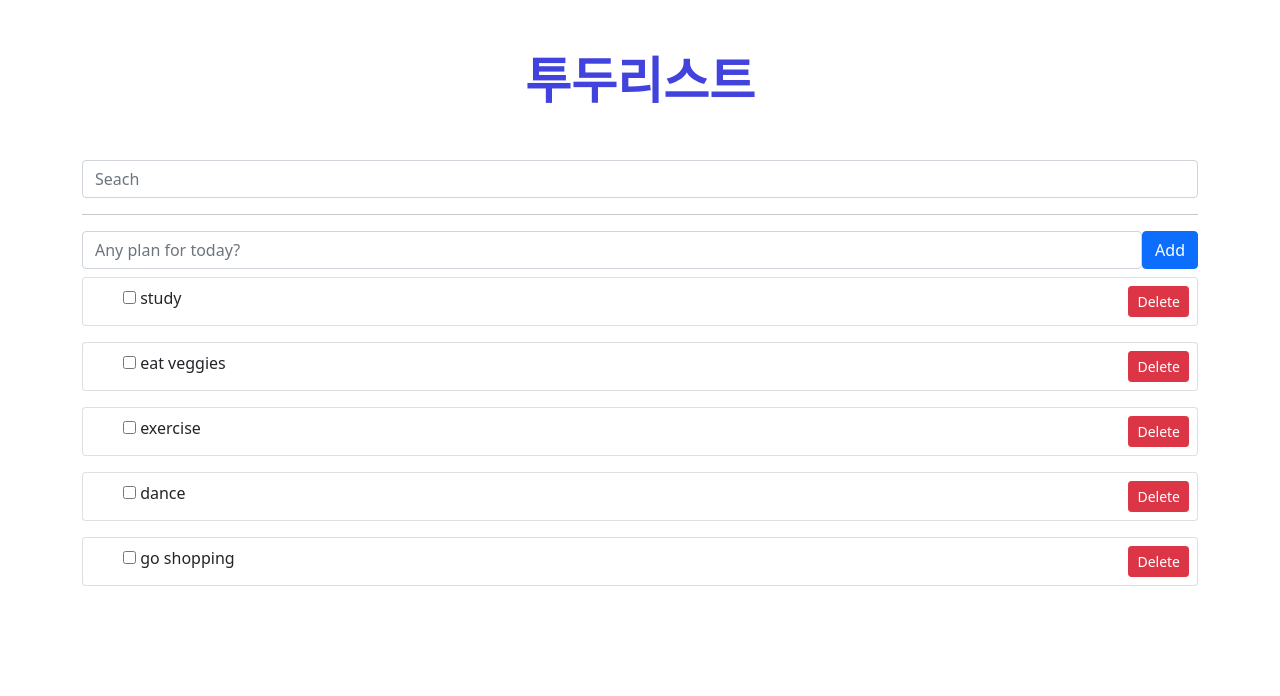
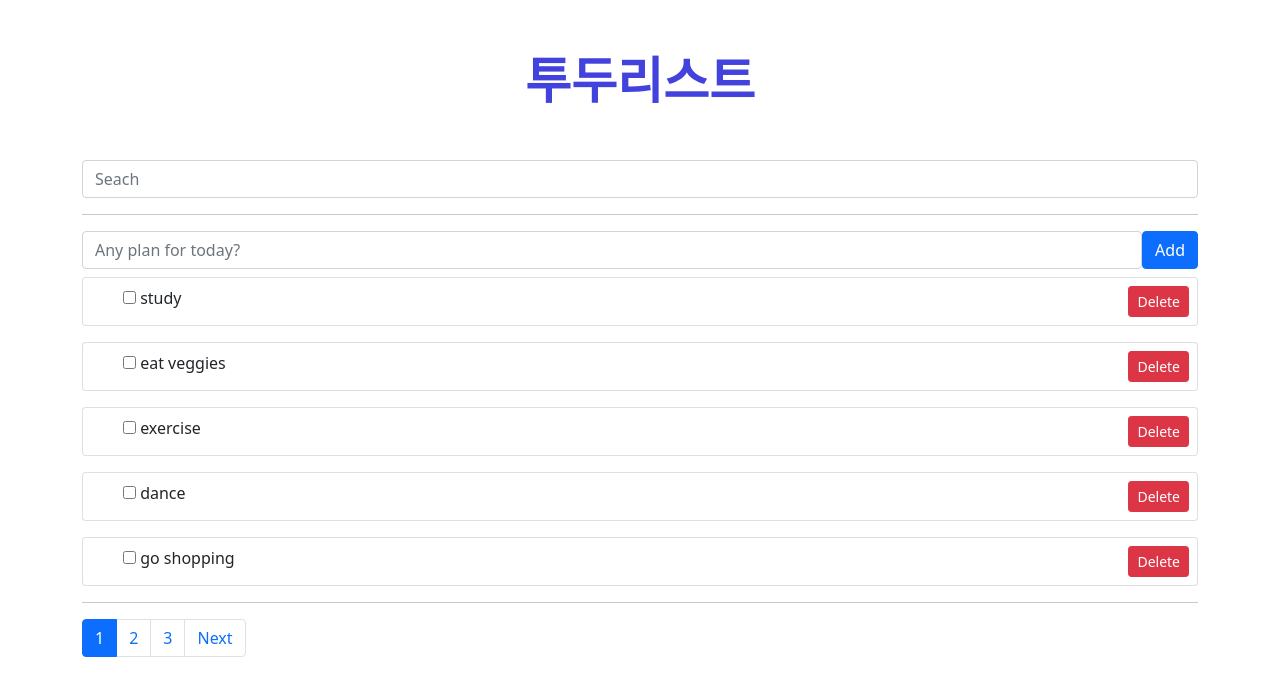
Before and after one commit to jo-soyoung/vue3-study, a Vue app: page / in a window 1280 px wide. Shown: the top 696 px of the page. Built offline with nearby package versions, Linux system fonts and the light colour scheme; data requests are answered from the project's data file.

Commit message:
:sparkles: pagination

```diff
--- a/db.json
+++ b/db.json
@@ -24,6 +24,36 @@
       "subject": "go shopping",
       "completed": false,
       "id": 5
+    },
+    {
+      "subject": "1",
+      "completed": false,
+      "id": 6
+    },
+    {
+      "subject": "2",
+      "completed": false,
+      "id": 7
+    },
+    {
+      "subject": "3",
+      "completed": false,
+      "id": 8
+    },
+    {
+      "subject": "4",
+      "completed": false,
+      "id": 9
+    },
+    {
+      "subject": "5",
+      "completed": false,
+      "id": 10
+    },
+    {
+      "subject": "6",
+      "completed": false,
+      "id": 11
     }
   ]
 }
--- a/src/App.vue
+++ b/src/App.vue
@@ -3,11 +3,28 @@
   <h1 class="todo-title">투두리스트</h1>
   <input type="text" class="form-control" v-model="searchText" placeholder="Seach">
   <hr/>
+
   <TodoForm @add-todo="addTodo"/>
   <strong style="color: red">{{error}}</strong>
   <p v-if="!filteredTodos.length">You have nothing to do.</p>
+
   <TodoList
     :todos="filteredTodos" @toggle-todo="toggleTodo" @delete-todo="deleteTodo" />
+  <hr/>
+
+  <nav aria-label="Page navigation example">
+    <ul class="pagination">
+      <li class="page-item" v-if="currentPage !== 1">
+        <a class="page-link" href="#" @click="getTodos(currentPage - 1)">Previous</a>
+      </li>
+      <li v-for="i of numOfPages" :key="i" class="page-item" :class="currentPage===i? 'active':''">
+        <a class="page-link" href="#" @click="getTodos(i)">{{i}}</a>
+      </li>
+      <li class="page-item" v-if="numOfPages !== currentPage">
+        <a class="page-link" href="#"  @click="getTodos(currentPage + 1)">Next</a>
+      </li>
+    </ul>
+  </nav>
 </div>
 </template>
 
@@ -25,16 +42,23 @@ export default {
   setup() {
       const todos = ref([]);
       const error = ref('');
+      const numOfTodos = ref(0)
+      const currentPage = ref(1)
+      const limit = 5
 
-      const getTodos = async() => {
-        error.value = ''
+      const numOfPages = computed(()=> {
+        return Math.ceil(numOfTodos.value/limit)
+      })
+
+      const getTodos = async(page = currentPage.value) => {
+        currentPage.value = page
+
         try {
-          const res = await axios.get('http://localhost:3000/todos')
-          console.log(res.data)
+          const res = await axios.get(`http://localhost:3000/todos?_page=${page}&_limit=${limit}`)
+          numOfTodos.value = res.headers['x-total-count']
           todos.value = res.data
         } catch (err) {
           console.log(err)
-          error.value = 'Oops Something went wrong!'
         }
       }
       getTodos()
@@ -92,11 +116,14 @@ export default {
       return {
           todos,
           addTodo,
+          getTodos,
           toggleTodo,
           deleteTodo,
           searchText,
           filteredTodos,
-          error
+          error,
+          numOfPages,
+          currentPage
       };
   },
 }
@@ -119,7 +146,8 @@ export default {
   color: rgb(66, 66, 221);
 }
 
-.card-text {
+.card-text,
+.page-link {
   cursor: pointer;
 }
 </style>
```
